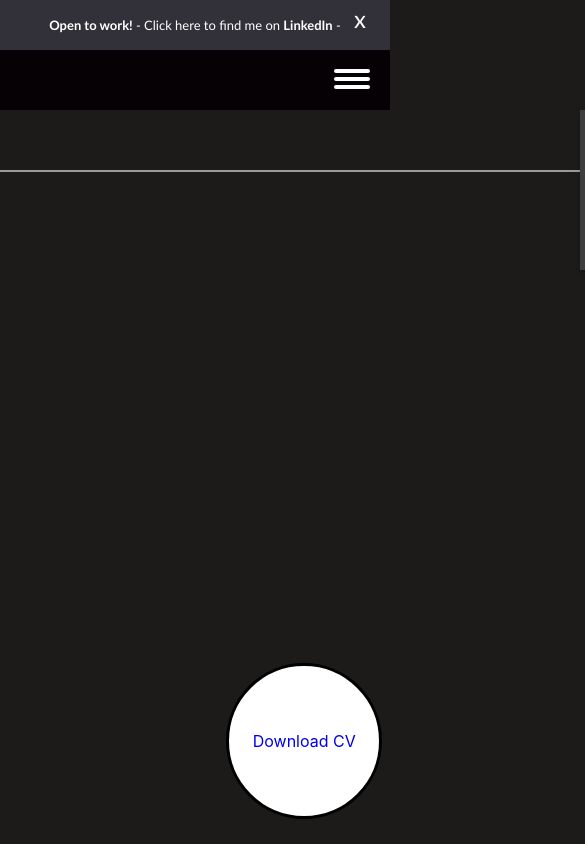
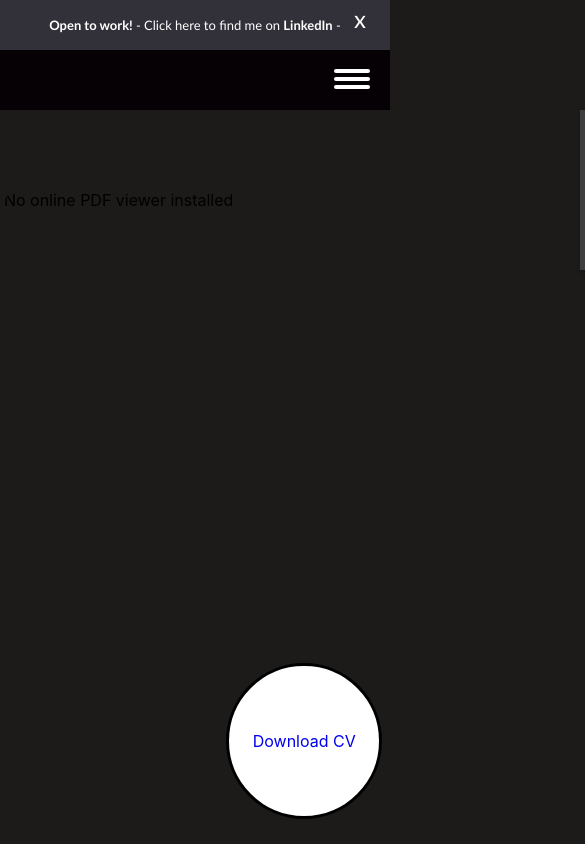
Before and after one commit to tomhughes87/toms-portfolio, a React (Create React App) app: page /cv in a window 390 px wide. Shown: the top 844 px of the page, 585 px wide, since content can reach past the window. Built offline with nearby package versions, Linux system fonts and the light colour scheme.

Commit message:
update the cv pdf viewer to object from iframe,wip

```diff
--- a/src/pages/cv/index.css
+++ b/src/pages/cv/index.css
@@ -22,3 +22,26 @@
     text-align: center;
     line-height: 150px;
 }
+
+#pdf-frame{
+    border-radius: 15px;
+    height: 1190px;
+    width: 850px;
+    /* height: auto; */
+
+    /* width: 50vw; */
+}
+
+/*
+@media only screen and (max-width: 1180px) {
+    #pdf-frame{
+    width: 70vw;
+  }}
+ */
+
+@media only screen and (max-width: 850px) {
+    #pdf-frame{
+    width: 98vw;
+    height: 100vh;
+    /* width: 0px; */
+  }}
--- a/src/pages/cv/index.tsx
+++ b/src/pages/cv/index.tsx
@@ -1,15 +1,21 @@
-import React from 'react'
-import pdf from './TomHughesCV.pdf'
-import './index.css'
+import React from "react";
+import pdf from "./TomHughesCV.pdf";
+import "./index.css";
 
 export default function CvPage() {
   return (
-    <div id='cvContainer'>
+    <div id="cvContainer">
+      <br></br>
+      {/* <iframe id="pdf-frame" src={`${pdf}#navpanes=0`}></iframe> */}
+      {/* <iframe src={`${pdf}#navpanes=0`} width="850px" height="1190px"></iframe> */}
+      <br></br>
+      <a id="downloadCVbtn" href={pdf} download="TomHughesCV">
+        Download CV
+      </a>
 
-        <br></br>
-        <iframe src={`${pdf}#navpanes=0`} width="850px" height="1190px"></iframe>
-        <br></br>
-        <a id='downloadCVbtn' href={pdf} download="TomHughesCV">Download CV</a>
+      <object id="pdf-frame" data={pdf} type="application/pdf">
+        <div>No online PDF viewer installed</div>
+      </object>
     </div>
-  )
+  );
 }
```
